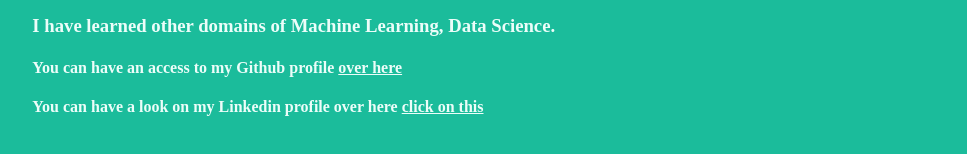
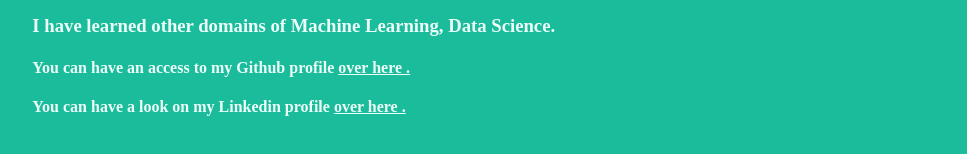
Before and after one commit to piyushkapse/portfolio, a plain HTML site: page index.html in a window 1280 px wide. Shown: the part 484-638 px from the top of the page, without its empty margins (155-1122 px from the left). Drawn offline with Linux system fonts and the light colour scheme.

Commit message:
Update index.html

```diff
--- a/index.html
+++ b/index.html
@@ -12,8 +12,8 @@
                 <h1> Hi, I am Piyush Kapse, I am 22 years old,living in Bangalore,India</h1>
                 <h3> I am a Full Stack Developer with strong hold on <i><B>Python</B>, <B>HTML</B>, <B>CSS</B>, <B>Javascript</B> </i>. </h3>
                 <h3> I have learned other domains of  <B>Machine Learning</B>, <B>Data Science</B>. </h3>
-                <h4> You can have an access to my Github profile <a class ="site_content_1" href="https://github.com/piyushkapse"> over here </a> </h4>
-                <h4> You can have a look on my Linkedin profile over here <a class="site_content" href="https://www.linkedin.com/in/piyush-kapse-50493b141/">click on this </h4>
+                <h4> You can have an access to my Github profile <a class ="site_content_1" href="https://github.com/piyushkapse"> over here .</a> </h4>
+                <h4> You can have a look on my Linkedin profile <a class="site_content" href="https://www.linkedin.com/in/piyush-kapse-50493b141/">over here .</h4>
             </div>
         </header>
     </body>
```
